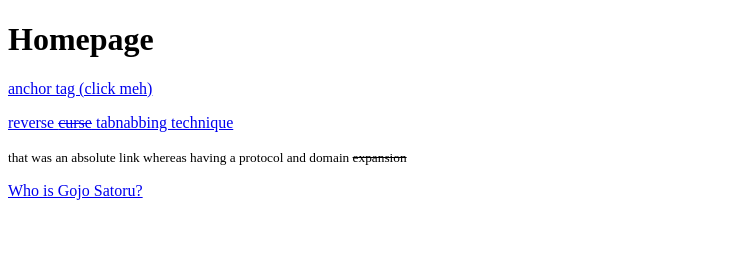
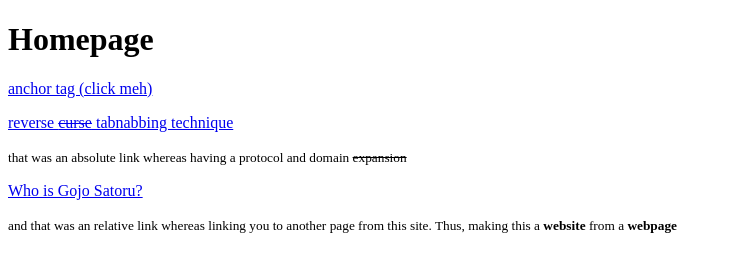
Before and after one commit to Go-NahIdWin-jo/odin-links-and-images, a plain HTML site: page index.html in a window 1280 px wide. Shown: the whole page, without its empty margins (0-732 px from the left). Drawn offline with Linux system fonts and the light colour scheme.

Commit message:
Add info on links.

```diff
--- a/index.html
+++ b/index.html
@@ -12,5 +12,6 @@
         <p> <a href="https://owasp.org/www-community/attacks/Reverse_Tabnabbing" target="_blank" rel="noopener noreferrer">reverse <del>curse</del> tabnabbing technique</a></p>
         <p><small>that was an absolute link whereas having a protocol and domain <del>expansion</del></small></p>
         <p><a href="about.html" target="_self">Who is Gojo Satoru?</a></p>
+        <p><small>and that was an relative link whereas linking you to another page from this site. Thus, making this a <strong>website</strong> from a <strong>webpage</strong></small></p>
     </body>
 </html>
```
